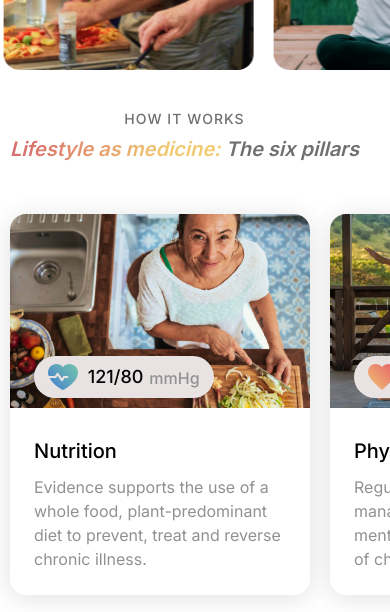
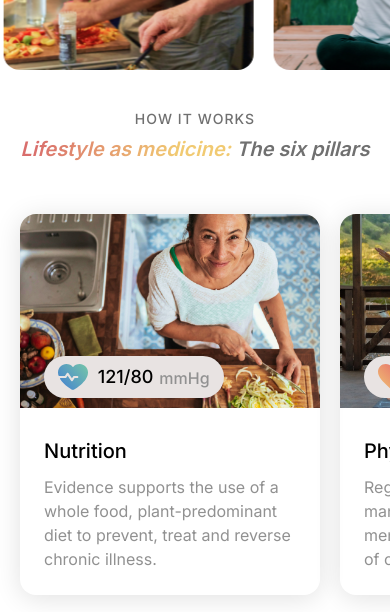
Before and after one commit to TartejBrothers/ProVital, a React (Create React App) app: page / in a window 390 px wide. Shown: the part 818-1430 px from the top of the page. Built offline with nearby package versions, Linux system fonts and the light colour scheme.

Commit message:
Added: Mobile View

```diff
--- a/src/styles/home.css
+++ b/src/styles/home.css
@@ -453,7 +453,8 @@
     gap: 20px;
   }
   .homelifestyleheader {
-    padding: 40px 10px 20px 10px;
+    padding: 40px 20px 20px 20px;
+    justify-content: center;
   }
   .homelifestyleheaderleft p {
     font-family: Inter;
@@ -479,8 +480,8 @@
     display: none;
   }
   .homelifestylerow {
-    padding: 20px 10px;
-    scroll-padding-left: 10px;
+    padding: 20px 20px;
+    scroll-padding-left: 20px;
   }
   .lifestylecard {
     max-width: 300px;
```
